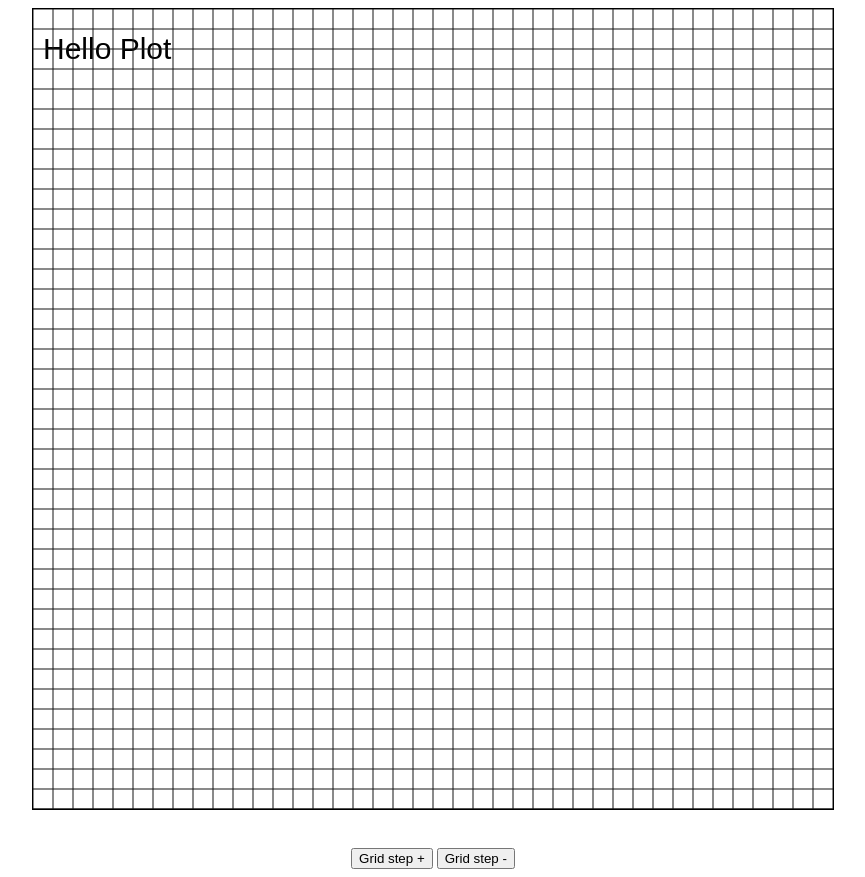
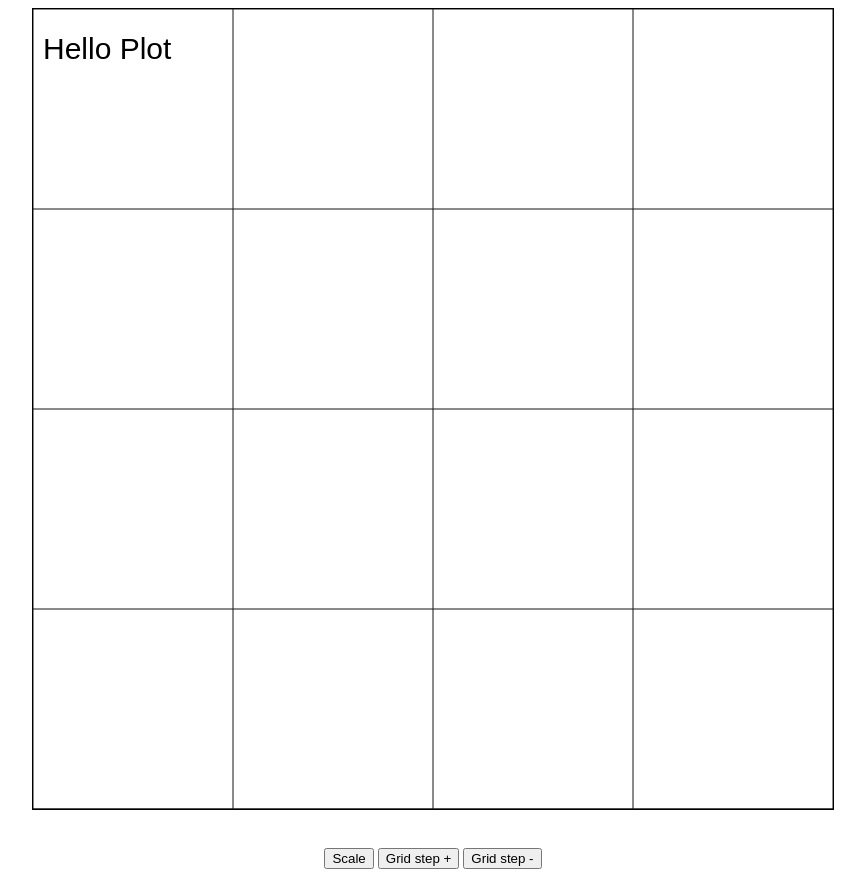
Before and after one commit to jhsavely/web, a plain HTML site: page LineChart.html in a window 1280 px wide. Shown: the whole page, without its empty margins (207-1072 px from the left). Drawn offline with Linux system fonts and the light colour scheme; no server answers.

```diff
--- a/lineChart.html
+++ b/LineChart.html
@@ -21,7 +21,7 @@
         <script>
 //=============================================================
             var w, h;
-            var step = 20;
+            var step = 200;
             var canvas = document.getElementById("myCanvas");
             var ctx = canvas.getContext("2d");
             w = canvas.width;
@@ -37,7 +37,7 @@
                     drawPlot(myObj["plot"]);
                 }
             }
-            xmlhttp.open("GET", "http://localhost:8080/MonteWeb/ChartServlet", true);
+           xmlhttp.open("GET", "http://192.168.0.106:8080/MonteWeb/ChartServlet", true);
            xmlhttp.send();
 
 //==============================================================
@@ -60,7 +60,7 @@
             }
 
 
-            function drawGrid(ctx, w, h, step) {
+function drawGrid (ctx, w, h, step) {
 
             ctx.lineWidth = 1;
             ctx.strokeStyle = 'rgb(20, 20, 20)';//color
@@ -80,19 +80,21 @@
               ctx.stroke();
             }
 
-            function increase() {
+            function increase(){
                ctx.clearRect(0, 0, w, h);
                 step++;
                 drawGrid(ctx, w, h, step);
             }
 
-            function decrease() {
+            function decrease(){
                 ctx.clearRect(0, 0, w, h);
                 step--;
              drawGrid(ctx, w, h, step);
              }
 
         </script>
+
+        <button type="button" onclick="alert('!!! Btn is under construction!!!')">Scale</button>
         <button type="button" onclick="increase()">Grid step +</button>
         <button type="button" onclick="decrease()">Grid step -</button>
     </center>
```
Also changed, not shown: ChristmasTree.html (renamed from christmas.html, +1 -1 lines), img/pexels-free-nature-stock-1564334.jpg (added). Lines whose indentation alone changed are shown as unchanged.
